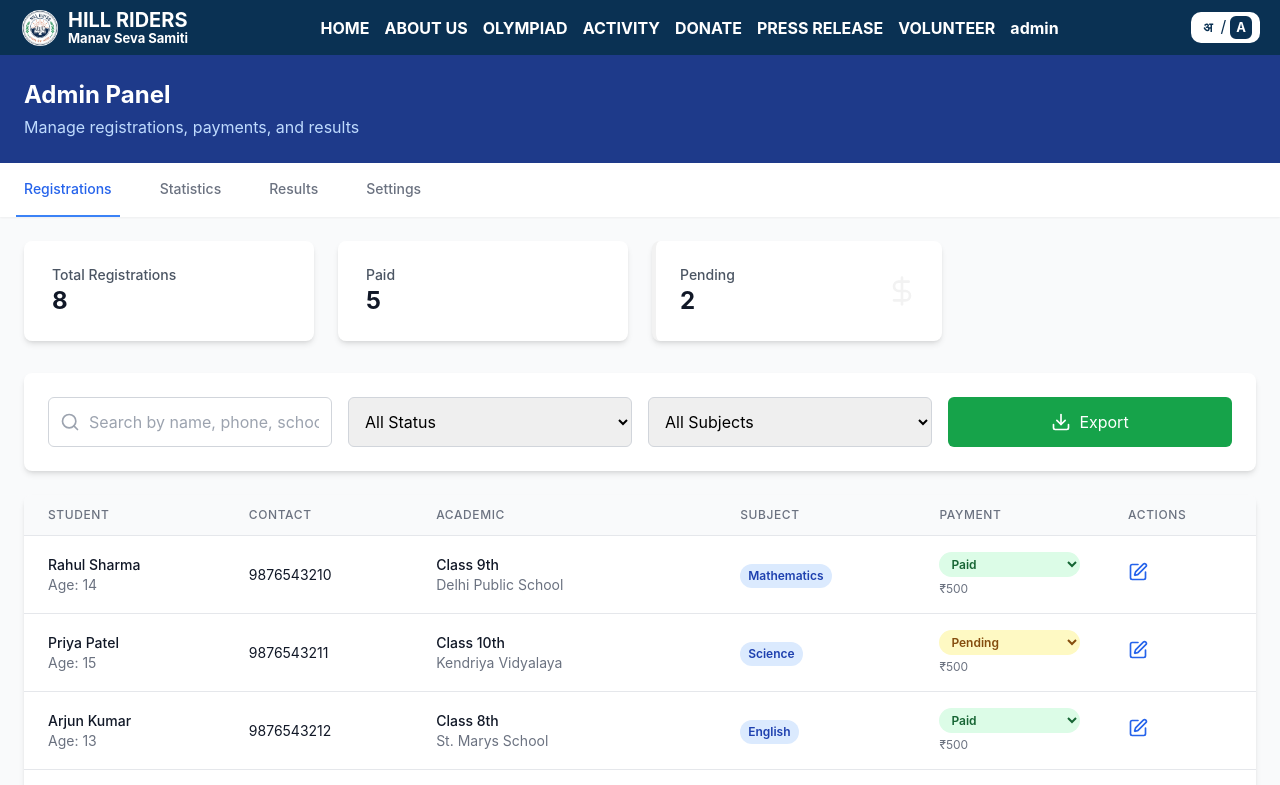
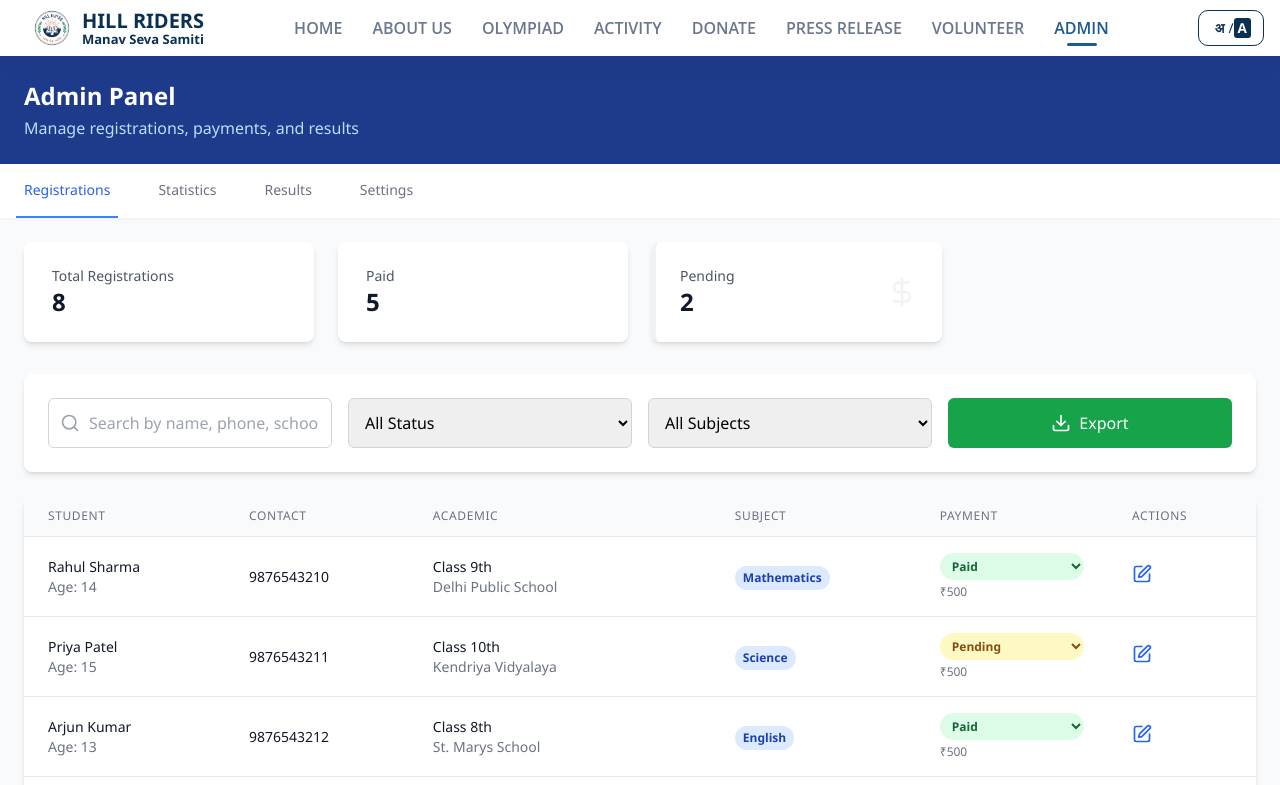
Before and after one commit to himanshuu932/hillrider, a React (Create React App) app in the folder client/: page /admin in a window 1280 px wide. Shown: the top 785 px of the page. Built offline with nearby package versions, Linux system fonts and the light colour scheme.

Commit message:
navbar styled enhwnced

```diff
--- a/client/package.json
+++ b/client/package.json
@@ -7,12 +7,7 @@
     "@testing-library/jest-dom": "^6.6.4",
     "@testing-library/react": "^16.3.0",
     "@testing-library/user-event": "^13.5.0",
-<<<<<<< HEAD
-    "axios": "^1.6.8",
-    "lucide-react": "^0.539.0",
-=======
     "axios": "^1.11.0",
->>>>>>> e27e282 (Registration Page Added)
     "react": "^19.1.1",
     "react-dom": "^19.1.1",
     "react-icons": "^5.5.0",
--- a/client/src/components/Navbar.jsx
+++ b/client/src/components/Navbar.jsx
@@ -1,26 +1,8 @@
 import React, { useState } from "react";
-import { Link } from "react-router-dom";
+import { Link, useLocation } from "react-router-dom";
 import logo from "../assets/nobgmainlogo.png";
 import "../components/styles/navbar.css";
 
-{/*}
-  const [currentUser, setCurrentUser] = useState(null);
-
-    useEffect(() => {
-        const unsubscribe = onAuthStateChanged(auth, async (user) => {
-            if (user) {
-                const token = await user.getIdToken();
-                localStorage.setItem('firebaseToken', token);
-                setCurrentUser(true);
-            } else {
-                localStorage.removeItem('firebaseToken');
-                setCurrentUser(false);
-            }
-        });
-
-        return () => unsubscribe();
-    }, []);
-*/}
 const content = {
   en: {
     logo: "HILL RIDERS",
@@ -32,6 +14,7 @@ const content = {
     donate: "DONATE",
     pressrelease: "PRESS RELEASE",
     volunteer: "VOLUNTEER",
+    admin: "ADMIN"
   },
   hi: {
     logo: "हिल राइडर्स",
@@ -43,28 +26,33 @@ const content = {
     donate: "दान करें",
     pressrelease: "प्रेस विज्ञप्ति",
     volunteer: "स्वयंसेवक",
+    admin: "एडमिन"
   },
 };
 
 const Navbar = ({ languageType, setLanguageType }) => {
+  const [isMenuOpen, setIsMenuOpen] = useState(false);
+  const location = useLocation();
   const selectedContent = content[languageType] || content.en;
-  const [isMenuOpen, setIsMenuOpen] = useState(false);
 
+  const getLinkClass = (path) => {
+    return location.pathname === path ? "navbar__link active" : "navbar__link";
+  };
 
   return (
-    <nav className="nav">
-      {/*Hamburger for mobile view*/}
-      <div
-        className={`hamburger ${isMenuOpen ? "active" : ""}`}
-        onClick={() => setIsMenuOpen(!isMenuOpen)}
-      >
+    <nav className="navbar">
+      {/* Hamburger for mobile view */}
+      <div className="hamburger" onClick={() => setIsMenuOpen(!isMenuOpen)}>
+        <div className="hamburger-icon">
           <span></span>
           <span></span>
           <span></span>
         </div>
+      </div>
+
       {/* Logo Section */}
-      <div className="logo-container">
-        <img src={logo} alt="logo" className="logo-img" />
+      <div className="navbar__logo">
+        <img src={logo} alt="logo" />
         <div className="logo-text">
           {selectedContent.logo}
           <span className="mnvss">{selectedContent.mnvss}</span>
@@ -72,31 +60,64 @@ const Navbar = ({ languageType, setLanguageType }) => {
       </div>
 
       {/* Navigation Links */}
-      <ul className={`nav-links ${isMenuOpen ? "open" : ""}`}>
-        <li><Link to="/">{selectedContent.home}</Link></li>
-        <li><Link to="/aboutus">{selectedContent.aboutus}</Link></li>
-        <li><Link to="/olympiad">{selectedContent.olympiad}</Link></li>
-        <li><Link to="/activity">{selectedContent.activity}</Link></li>
-        <li><Link to="/donate">{selectedContent.donate}</Link></li>
-        <li><Link to="/pressrelease">{selectedContent.pressrelease}</Link></li>
-        <li><Link to="/volunteer">{selectedContent.volunteer}</Link></li>
-          <li><Link to="/admin" class="hover:text-blue-400">admin</Link></li>
+      <ul className={`navbar__menu ${isMenuOpen ? "show" : ""}`}>
+        <li className="navbar__item">
+          <Link to="/" className={getLinkClass("/")} onClick={() => setIsMenuOpen(false)}>
+            {selectedContent.home}
+          </Link>
+        </li>
+        <li className="navbar__item">
+          <Link to="/aboutus" className={getLinkClass("/aboutus")} onClick={() => setIsMenuOpen(false)}>
+            {selectedContent.aboutus}
+          </Link>
+        </li>
+        <li className="navbar__item">
+          <Link to="/olympiad" className={getLinkClass("/olympiad")} onClick={() => setIsMenuOpen(false)}>
+            {selectedContent.olympiad}
+          </Link>
+        </li>
+        <li className="navbar__item">
+          <Link to="/activity" className={getLinkClass("/activity")} onClick={() => setIsMenuOpen(false)}>
+            {selectedContent.activity}
+          </Link>
+        </li>
+        <li className="navbar__item">
+          <Link to="/donate" className={getLinkClass("/donate")} onClick={() => setIsMenuOpen(false)}>
+            {selectedContent.donate}
+          </Link>
+        </li>
+        <li className="navbar__item">
+          <Link to="/pressrelease" className={getLinkClass("/pressrelease")} onClick={() => setIsMenuOpen(false)}>
+            {selectedContent.pressrelease}
+          </Link>
+        </li>
+        <li className="navbar__item">
+          <Link to="/volunteer" className={getLinkClass("/volunteer")} onClick={() => setIsMenuOpen(false)}>
+            {selectedContent.volunteer}
+          </Link>
+        </li>
+        <li className="navbar__item">
+          <Link to="/admin" className={getLinkClass("/admin")} onClick={() => setIsMenuOpen(false)}>
+            {selectedContent.admin}
+          </Link>
+        </li>
       </ul>
 
       {/* Language Switch Buttons */}
-      <div className="buttons">
-        <button
-          className={`btn ${languageType === "hi" ? "active-btn" : ""}`}
+      <div className="lang-toggle">
+        <span
+          className={languageType === "hi" ? "active" : ""}
           onClick={() => setLanguageType("hi")}
         >
           अ
-        </button>/
-         <button
-          className={`btn ${languageType === "en" ? "active-btn" : ""}`}
+        </span>
+        /
+        <span
+          className={languageType === "en" ? "active" : ""}
           onClick={() => setLanguageType("en")}
         >
           A
-        </button>
+        </span>
       </div>
     </nav>
   );
--- a/client/src/components/styles/navbar.css
+++ b/client/src/components/styles/navbar.css
@@ -1,33 +1,106 @@
-.nav {
+/* navbar.css */
+:root {
+  --borderRadius: 10px;
+  --spacer: 1rem;
+  --primary: #1e5a92;
+  --secondary: #0a3153;
+  --text: #6a778e;
+  --linkHeight: calc(var(--spacer) * 3.5);
+  --timing: 250ms;
+  --transition: all var(--timing) ease;
+}
+
+@import url('https://fonts.googleapis.com/css2?family=Open+Sans:wght@600&display=swap');
+
+.navbar {
+  position: sticky;
+  top: 0;
+  left: 0;
+  right: 0;
+  padding: 0;
+  border-radius: 0;
+  box-shadow: 0 0 40px rgba(0, 0, 0, 0.03);
+  z-index: 1000;
   display: flex;
-  height: 55px;
   justify-content: space-between;
   align-items: center;
-  padding: 10px 20px;
-  background: #0a3153;
-  color: #fff;
-  position: sticky;
-  top: 0;
-  z-index: 10000;
+  min-height: 55px; /* Adjusted to match original height */
+  flex-wrap: nowrap;
+  background: #fff;
+  padding: 0 1rem;
 }
 
-.logo-container {
+.navbar__menu {
+  display: flex;
+  list-style: none;
+  margin: 0;
+  padding: 0;
+  flex-grow: 1;
+  justify-content: center;
+  flex-wrap: wrap;
+}
+
+.navbar__item {
+  position: relative;
+}
+
+.navbar__link {
+  display: block;
+  padding: 0 15px;
+  height: var(--linkHeight);
+  line-height: var(--linkHeight);
+  color: var(--text);
+  transition: var(--transition);
+  text-decoration: none;
+  font-weight: 600;
+  white-space: nowrap;
+  text-align: center;
+  font-family: 'Open Sans', sans-serif;
+}
+
+.navbar__link:hover {
+  color: var(--primary);
+}
+
+.navbar__link.active {
+  color: var(--primary);
+  position: relative;
+}
+
+.navbar__link.active::after {
+  content: '';
+  position: absolute;
+  bottom: 10px;
+  left: 50%;
+  transform: translateX(-50%);
+  width: 30px;
+  height: 3px;
+  background-color: var(--primary);
+  border-radius: 2px;
+}
+
+.navbar__logo {
   display: flex;
   align-items: center;
-  gap: 8px;
+  gap: 10px;
+  font-weight: bold;
+  font-size: 1.2rem;
+  color: var(--secondary);
+  padding: 0 1rem;
+  white-space: nowrap;
+  flex-shrink: 0;
 }
 
-.logo-img {
-  height: 100%;
-  max-height: 40px;
+.navbar__logo img {
+  height: 40px;
   width: auto;
   object-fit: contain;
-  display: block;
 }
 
 .logo-text {
   display: flex;
   flex-direction: column;
+  font-family: 'Segoe UI', sans-serif;
   font-size: 20px;
   font-weight: bold;
   line-height: 1.1;
@@ -38,87 +111,160 @@
   font-weight: bold;
 }
 
-.nav-links {
+.lang-toggle {
   display: flex;
-  list-style: none;
-  gap: 15px;
-  margin: 0;
-  padding: 0;
+  align-items: center;
+  background: transparent;
+  border: 1px solid var(--secondary);
+  border-radius: var(--borderRadius);
+  color: var(--secondary);
+  padding: 0.4rem 0.75rem;
+  font-size: 0.85rem;
+  cursor: pointer;
+  transition: var(--transition);
+  height: fit-content;
+  align-self: center;
+  margin-left: 15px;
+  flex-shrink: 0;
 }
 
-.nav-links a {
-  text-decoration: none;
-  color: white;
+.lang-toggle span {
+  padding: 0 0.25rem;
   font-weight: bold;
 }
 
-.nav-links a:hover {
-  color: #FF9F4B;
-  text-decoration: underline;
+.lang-toggle span.active {
+  color: white;
+  background-color: var(--secondary);
+  border-radius: 3px;
 }
 
-.buttons {
-  display: flex;
-  background: rgb(255, 255, 255);
-  border-radius: 10px;
-  padding: 2px;
-  gap:2px;
-  padding-left: 6px;
-  padding-right: 6px;
-  color:#0a3153;
+.lang-toggle:hover {
+  background: rgba(10, 49, 83, 0.1);
 }
 
-.btn {
-  border: none;
-  padding: 2px 6px;
+.hamburger {
+  display: none;
   cursor: pointer;
-  font-weight: bold;
-  font-size: small;
-  background: #fff;
-  color: #0a3153;
-  border-radius: 8px;
+  padding: 10px;
+  flex-shrink: 0;
+  z-index: 1001;
 }
 
-.active-btn {
-  background: #0a3153;
-  color: #fff;
-  border: 2px solid #fff;
-}
-.hamburger {
-  display: none;
-  flex-direction: column;
-  cursor: pointer;
-  gap: 4px;
+.hamburger-icon {
+  width: 24px;
+  height: 18px;
+  position: relative;
+  transition: var(--transition);
 }
 
-.hamburger span {
+.hamburger-icon span {
+  display: block;
+  position: absolute;
   height: 3px;
-  width: 25px;
-  background: white;
+  width: 100%;
+  background: var(--secondary);
   border-radius: 2px;
-  transition: 0.3s;
+  transition: var(--transition);
 }
 
+.hamburger-icon span:nth-child(1) { top: 0; }
+.hamburger-icon span:nth-child(2) { top: 8px; }
+.hamburger-icon span:nth-child(3) { top: 16px; }
 
-/* Mobile View */
+/* Tablets and mobile */
 @media (max-width: 1024px) {
+  .navbar {
+    justify-content: space-between;
+    padding: 0;
+  }
+
   .hamburger {
+    display: block;
+    order: 1;
+    padding: 0 15px;
+  }
+
+  .navbar__logo {
+    order: 2;
+    font-size: 1rem;
+    justify-content: center;
+    padding: 0;
+    max-width: calc(100% - 120px);
+    overflow: hidden;
+  }
+
+  .navbar__logo .logo-text {
+    text-overflow: ellipsis;
+    overflow: hidden;
+  }
+
+  .lang-toggle {
+    order: 3;
+    margin-right: 15px;
+  }
+
+  .navbar__menu {
+    position: absolute;
+    flex-direction: column;
+    top: 55px;
+    left: 0;
+    right: 0;
+    background: #193c72;
+    width: 100%;
+    margin: 0;
+    border-radius: 0;
+    box-shadow: 0 10px 20px rgba(0, 0, 0, 0.1);
+    display: none;
+    z-index: 1000;
+    max-height: calc(100vh - 55px);
+    overflow-y: auto;
+  }
+
+  .navbar__menu.show {
     display: flex;
   }
-  .nav-links {
-    position: absolute;
-    top: 60px;
-    right: -250%;
-    flex-direction: column;
-    background: #0a3153;
-    width: 150px;
-    padding: 20px;
-    gap: 15px;
-    transition: 0.3s ease-in-out;
+
+  .navbar__item {
+    width: 100%;
+    text-align: center;
+    border-bottom: 1px solid rgba(106, 119, 142, 0.1);
   }
 
-  .nav-links.open {
-    left: 0;
-    background: rgba(10, 49, 83, 0.8);
+  .navbar__item:last-child {
+    border-bottom: none;
+  }
+
+  .navbar__link {
+    padding: 15px 20px;
+    text-align: center;
+  }
+
+  .navbar__link.active::after {
+      display: none; /* Hide underline on mobile dropdown */
+  }
+
+  /* Animate hamburger icon when menu is open */
+  .navbar__menu.show + .hamburger .hamburger-icon span:nth-child(1) {
+    transform: rotate(45deg);
+    top: 8px;
+  }
+
+  .navbar__menu.show + .hamburger .hamburger-icon span:nth-child(2) {
+    opacity: 0;
+  }
+
+  .navbar__menu.show + .hamburger .hamburger-icon span:nth-child(3) {
+    transform: rotate(-45deg);
+    top: 8px;
   }
 }
+
+/* Small mobile */
+@media (max-width: 480px) {
+  .navbar__logo .logo-text { font-size: 0.85rem; }
+  .navbar__logo .mnvss { font-size: 0.65rem; }
+  .navbar__logo img { height: 30px; }
+  .lang-toggle { padding: 0.3rem 0.6rem; font-size: 0.8rem; }
+  .navbar__link { font-size: 0.9rem; }
+}
--- a/client/src/index.css
+++ b/client/src/index.css
@@ -2,11 +2,11 @@
 @tailwind components;
 @tailwind utilities;
 
-@import url('https://fonts.googleapis.com/css2?family=Inter:ital,opsz,wght@0,14..32,100..900;1,14..32,100..900&family=Mina:wght@400;700&family=Roboto+Slab:wght@100..900&display=swap');
+@import url('https://fonts.googleapis.com/css2?family=Open+Sans:wght@600&display=swap');
 
 body {
   margin: 0;
-  font-family: -apple-system, BlinkMacSystemFont, 'Segoe UI', 'Roboto', 'Oxygen',
+  font-family:  'Segoe UI', 'Roboto', 'Oxygen',
     'Ubuntu', 'Cantarell', 'Fira Sans', 'Droid Sans', 'Helvetica Neue',
     sans-serif;
   -webkit-font-smoothing: antialiased;
```
Also changed, not shown: 1 other file (tests, documents, lock files or other folders). Lines whose indentation alone changed are shown as unchanged.
